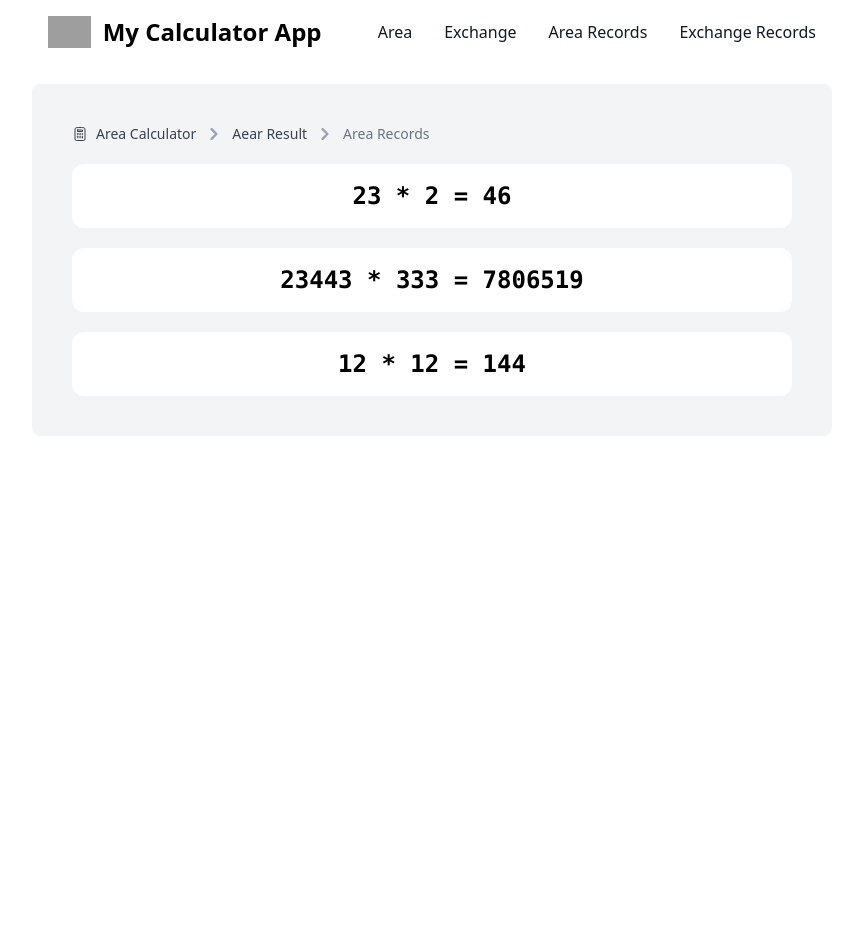
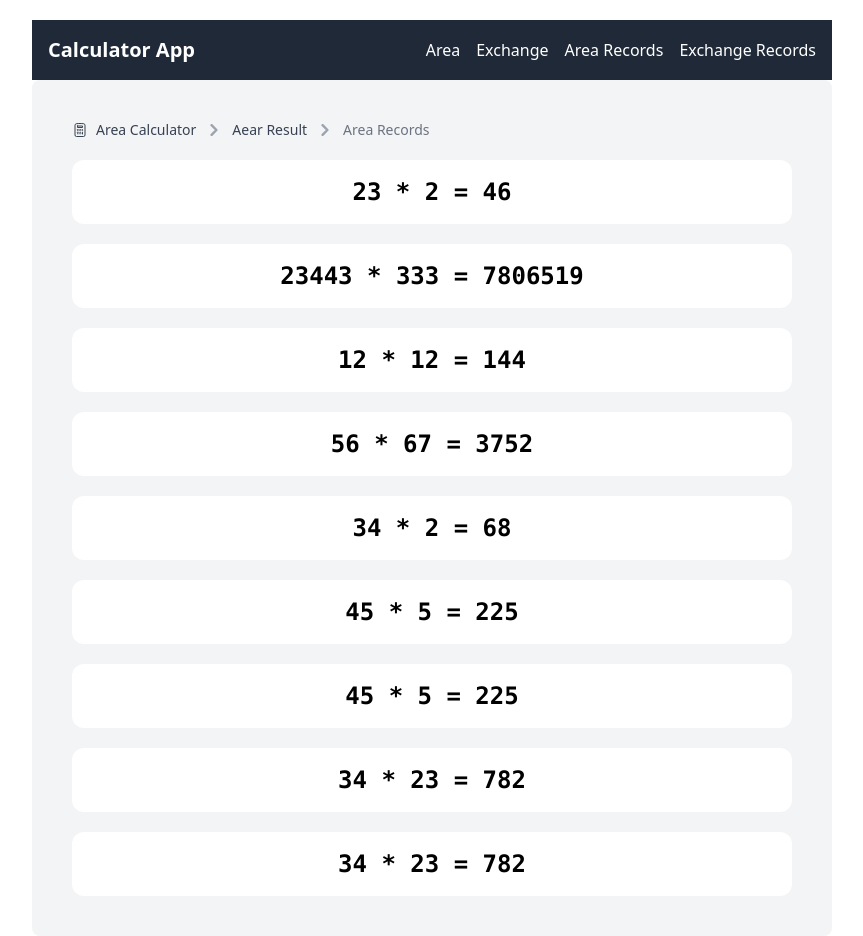
Before and after one commit to WinHtetAung-75/Calculator_Pj_with_PHP, a PHP site: page /areaRecords.php in a window 1280 px wide. Shown: the whole page, without its empty margins (208-1071 px from the left). Before the commit the page ends 372 px from the top, so only its background shows below. Run offline with PHP 8.4, Linux system fonts and the light colour scheme; some libraries are stand-ins or nearby versions; grey boxes are pictures that could not be loaded.

Commit message:
SideBarAdd Commit

```diff
--- a/app.css
+++ b/app.css
@@ -1179,6 +1196,14 @@ input:checked + .toggle-bg {
   margin-top: 2rem;
 }
 
+.mb-0 {
+  margin-bottom: 0px;
+}
+
+.mt-0 {
+  margin-top: 0px;
+}
+
 .block {
   display: block;
 }
@@ -1279,8 +1304,28 @@ input:checked + .toggle-bg {
   width: 100%;
 }
 
+.w-\[\] {
+  width: ;
+}
+
 .max-w-screen-xl {
   max-width: 1280px;
+}
+
+.max-w-0 {
+  max-width: 0px;
+}
+
+.max-w-\[\] {
+  max-width: ;
+}
+
+.max-w-\[800px\] {
+  max-width: 800px;
+}
+
+.max-w-\[500px\] {
+  max-width: 500px;
 }
 
 .flex-1 {
@@ -1419,6 +1464,18 @@ input:checked + .toggle-bg {
   margin-left: calc(0.75rem * calc(1 - var(--tw-space-x-reverse)));
 }
 
+.space-x-4 > :not([hidden]) ~ :not([hidden]) {
+  --tw-space-x-reverse: 0;
+  margin-right: calc(1rem * var(--tw-space-x-reverse));
+  margin-left: calc(1rem * calc(1 - var(--tw-space-x-reverse)));
+}
+
+.space-y-4 > :not([hidden]) ~ :not([hidden]) {
+  --tw-space-y-reverse: 0;
+  margin-top: calc(1rem * calc(1 - var(--tw-space-y-reverse)));
+  margin-bottom: calc(1rem * var(--tw-space-y-reverse));
+}
+
 .self-center {
   align-self: center;
 }
@@ -1657,6 +1719,11 @@ input:checked + .toggle-bg {
 .text-sm {
   font-size: 0.875rem;
   line-height: 1.25rem;
+}
+
+.text-xl {
+  font-size: 1.25rem;
+  line-height: 1.75rem;
 }
 
 .font-bold {
@@ -2074,6 +2154,16 @@ input:checked + .toggle-bg {
   }
 }
 
+@media (min-width: 1024px) {
+  .lg\:block {
+    display: block;
+  }
+
+  .lg\:hidden {
+    display: none;
+  }
+}
+
 .rtl\:rotate-180:where([dir="rtl"], [dir="rtl"] *) {
   --tw-rotate: 180deg;
   transform: translate(var(--tw-translate-x), var(--tw-translate-y)) rotate(var(--tw-rotate)) skewX(var(--tw-skew-x)) skewY(var(--tw-skew-y)) scaleX(var(--tw-scale-x)) scaleY(var(--tw-scale-y));
--- a/areaProcess.php
+++ b/areaProcess.php
@@ -35,13 +35,12 @@ $area = $width * $breadth;
 // echo $area;
 ?>
 
-<p class=" rounded-xl py-5 mt-5 text-center text-5xl font-mono font-bold w-[500px] mx-auto bg-white">
+<p class=" rounded-xl py-5 mt-5 text-center text-5xl font-mono font-bold max-w-[500px] mx-auto bg-white">
     <?= $area ?> Sqft
 </p>
 
 <div class="flex mt-5 mx-auto justify-center gap-10">
     <a href="./index.php" type="submit" class="text-white mr-0 bg-gradient-to-r from-blue-500 via-blue-600 to-blue-700 hover:bg-gradient-to-br focus:ring-4 focus:outline-none focus:ring-blue-300 dark:focus:ring-blue-800 shadow-lg shadow-blue-500/50 dark:shadow-lg dark:shadow-blue-800/80 font-medium rounded-lg text-sm px-5 py-2.5 text-center me-2 mb-2 ">Calculate Again</a>
-
 
     <a href="./areaRecords.php" type="submit" class="text-white mr-0 bg-gradient-to-r from-blue-500 via-blue-600 to-blue-700 hover:bg-gradient-to-br focus:ring-4 focus:outline-none focus:ring-blue-300 dark:focus:ring-blue-800 shadow-lg shadow-blue-500/50 dark:shadow-lg dark:shadow-blue-800/80 font-medium rounded-lg text-sm px-5 py-2.5 text-center me-2 mb-2 ">See Area Records</a>
 </div>
--- a/areaRecords.txt
+++ b/areaRecords.txt
@@ -2,3 +2,9 @@
 23 * 2 = 46
 23443 * 333 = 7806519
 12 * 12 = 144
+56 * 67 = 3752
+34 * 2 = 68
+45 * 5 = 225
+45 * 5 = 225
+34 * 23 = 782
+34 * 23 = 782
--- a/template/header.php
+++ b/template/header.php
@@ -11,35 +11,45 @@
 <body>
     <script src="../path/to/flowbite/dist/flowbite.min.js"></script>
 
-    <nav class="bg-white w-[800px] mx-auto border-gray-200 dark:bg-gray-900">
-        <div class="max-w-screen-xl flex flex-wrap items-center justify-between mx-auto p-4">
-            <a href="https://flowbite.com/" class="flex items-center space-x-3 rtl:space-x-reverse">
-                <img src="https://flowbite.com/docs/images/logo.svg" class="h-8" alt="Flowbite Logo" />
-                <span class="self-center text-2xl font-semibold whitespace-nowrap dark:text-white">My Calculator App</span>
-            </a>
-            <button data-collapse-toggle="navbar-default" type="button" class="inline-flex items-center p-2 w-10 h-10 justify-center text-sm text-gray-500 rounded-lg md:hidden hover:bg-gray-100 focus:outline-none focus:ring-2 focus:ring-gray-200 dark:text-gray-400 dark:hover:bg-gray-700 dark:focus:ring-gray-600" aria-controls="navbar-default" aria-expanded="false">
-                <span class="sr-only">Open main menu</span>
-                <svg xmlns="http://www.w3.org/2000/svg" fill="none" viewBox="0 0 24 24" stroke-width="1.5" stroke="currentColor" class="w-4 h-4">
-                    <path stroke-linecap="round" stroke-linejoin="round" d="M15.75 15.75V18m-7.5-6.75h.008v.008H8.25v-.008Zm0 2.25h.008v.008H8.25V13.5Zm0 2.25h.008v.008H8.25v-.008Zm0 2.25h.008v.008H8.25V18Zm2.498-6.75h.007v.008h-.007v-.008Zm0 2.25h.007v.008h-.007V13.5Zm0 2.25h.007v.008h-.007v-.008Zm0 2.25h.007v.008h-.007V18Zm2.504-6.75h.008v.008h-.008v-.008Zm0 2.25h.008v.008h-.008V13.5Zm0 2.25h.008v.008h-.008v-.008Zm0 2.25h.008v.008h-.008V18Zm2.498-6.75h.008v.008h-.008v-.008Zm0 2.25h.008v.008h-.008V13.5ZM8.25 6h7.5v2.25h-7.5V6ZM12 2.25c-1.892 0-3.758.11-5.593.322C5.307 2.7 4.5 3.65 4.5 4.757V19.5a2.25 2.25 0 0 0 2.25 2.25h10.5a2.25 2.25 0 0 0 2.25-2.25V4.757c0-1.108-.806-2.057-1.907-2.185A48.507 48.507 0 0 0 12 2.25Z" />
-                </svg>
-            </button>
-            <div class="hidden w-full md:block md:w-auto" id="navbar-default">
-                <ul class="font-medium flex flex-col p-4 md:p-0 mt-4 border border-gray-100 rounded-lg bg-gray-50 md:flex-row md:space-x-8 rtl:space-x-reverse md:mt-0 md:border-0 md:bg-white dark:bg-gray-800 md:dark:bg-gray-900 dark:border-gray-700">
-                    <li>
-                        <a href="./index.php" class="block py-2 px-3 text-gray-900 rounded hover:bg-blue-500 md:hover:bg-transparent md:border-0 md:hover:text-blue-700 md:p-0 dark:text-white md:dark:hover:text-blue-500 dark:hover:bg-gray-700 dark:hover:text-white md:dark:hover:bg-transparent">Area</a>
-                    </li>
-                    <li>
-                        <a href="./exchange.php" class="block py-2 px-3 text-gray-900 rounded hover:bg-gray-100 md:hover:bg-transparent md:border-0 md:hover:text-blue-700 md:p-0 dark:text-white md:dark:hover:text-blue-500 dark:hover:bg-gray-700 dark:hover:text-white md:dark:hover:bg-transparent">Exchange</a>
-                    </li>
-                    <li>
-                        <a href="./areaRecords.php" class=" text-wrap block py-2 px-3 text-gray-900 rounded hover:bg-gray-100 md:hover:bg-transparent md:border-0 md:hover:text-blue-700 md:p-0 dark:text-white md:dark:hover:text-blue-500 dark:hover:bg-gray-700 dark:hover:text-white md:dark:hover:bg-transparent">Area Records</a>
-                    </li>
-                    <li>
-                        <a href="exchangeRecords.php" class="block py-2 px-3 text-gray-900 rounded hover:bg-gray-100 md:hover:bg-transparent md:border-0 md:hover:text-blue-700 md:p-0 dark:text-white md:dark:hover:text-blue-500 dark:hover:bg-gray-700 dark:hover:text-white md:dark:hover:bg-transparent">Exchange Records</a>
-                    </li>
+    <nav class="bg-gray-800 mt-5 max-w-[800px] mx-auto text-white p-4">
+        <div class="container mx-auto flex justify-between items-center">
+            <div class="flex items-center">
+                <span class="text-xl font-semibold">Calculator App</span>
+            </div>
+            <div class="hidden lg:block">
+                <ul class="flex space-x-4">
+                    <li><a href="./index.php" class="hover:text-gray-300">Area </a></li>
+                    <li><a href="./exchange.php" class="hover:text-gray-300">Exchange </a></li>
+                    <li><a href="./areaRecords.php" class="hover:text-gray-300">Area Records</a></li>
+                    <li><a href="./exchangeRecords.php" class="hover:text-gray-300">Exchange Records</a></li>
                 </ul>
             </div>
         </div>
     </nav>
 
-    <div class=" rounded-lg w-[800px] mt-5 mx-auto h-auto p-10 bg-gray-100">
+    <!-- Small Screen Sidebar (Hidden by default) -->
+    <aside class="fixed inset-y-0 left-0 bg-gray-800 text-white w-64 px-8 py-4 transform -translate-x-full transition duration-200 ease-in-out z-50">
+        <ul class="space-y-4">
+            <li><a href="./index.php" class="hover:text-gray-300">Area Calculator</a></li>
+            <li><a href="./exchange.php" class="hover:text-gray-300">Exchange Calculator</a></li>
+            <li><a href="./areaRecords.php" class="hover:text-gray-300">Area Records</a></li>
+            <li><a href="./exchangeRecords.php" class="hover:text-gray-300">Exchange Records</a></li>
+        </ul>
+    </aside>
+
+    <!-- Hamburger Menu (Visible on small screens) -->
+    <div class=" mt-5 lg:hidden fixed top-4 right-4">
+        <button id="sidebar-toggle" class="text-white focus:outline-none">
+            <svg class="h-6 w-6" fill="none" stroke="currentColor" viewBox="0 0 24 24" xmlns="http://www.w3.org/2000/svg">
+                <path stroke-linecap="round" stroke-linejoin="round" stroke-width="2" d="M4 6h16M4 12h16m-7 6h7"></path>
+            </svg>
+        </button>
+    </div>
+
+    <script>
+        // Toggle sidebar on small screens
+        document.getElementById('sidebar-toggle').addEventListener('click', function() {
+            document.querySelector('aside').classList.toggle('-translate-x-full');
+        });
+    </script>
+    <div class=" rounded-lg max-w-[800px] mt-0 mx-auto h-auto p-10 bg-gray-100 ">
```
Also changed, not shown: other parts of app.css (+39 -4 lines).
